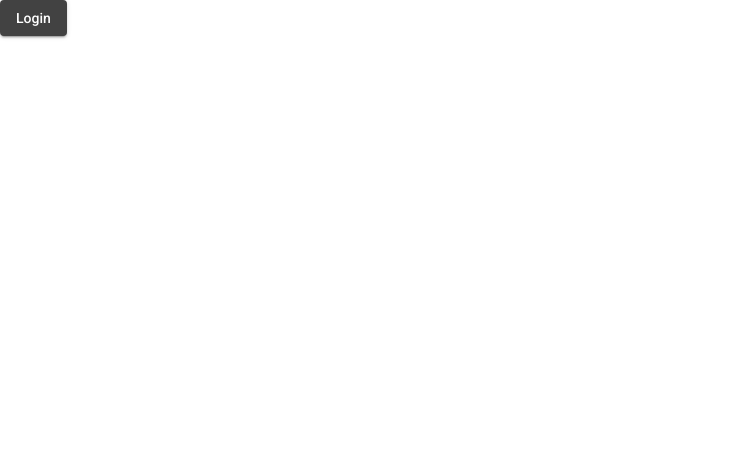
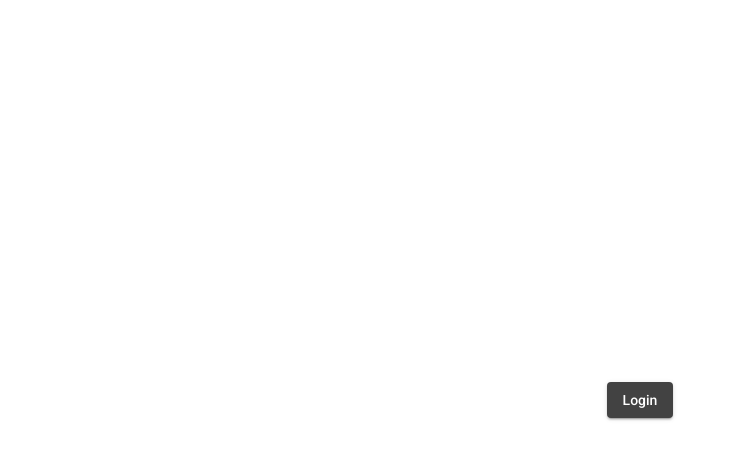
Before and after one commit to daguttt/heroes-app-angular, an Angular app: page /auth/login in a window 1280 px wide. Shown: the top 460 px of the page, without its empty margins (0-737 px from the left). Built offline with nearby package versions, Linux system fonts and the light colour scheme.

Commit message:
feat: add TailwindCSS

```diff
--- a/package.json
+++ b/package.json
@@ -30,12 +30,15 @@
     "@angular/compiler-cli": "~13.3.0",
     "@types/jasmine": "~3.10.0",
     "@types/node": "^12.11.1",
+    "autoprefixer": "^10.4.14",
     "jasmine-core": "~4.0.0",
     "karma": "~6.3.0",
     "karma-chrome-launcher": "~3.1.0",
     "karma-coverage": "~2.1.0",
     "karma-jasmine": "~4.0.0",
     "karma-jasmine-html-reporter": "~1.7.0",
+    "postcss": "^8.4.21",
+    "tailwindcss": "^3.3.0",
     "typescript": "~4.6.2"
   }
 }
--- a/src/app/auth/pages/login-page/login-page.component.html
+++ b/src/app/auth/pages/login-page/login-page.component.html
@@ -1 +1,3 @@
-<button mat-raised-button (click)="login()">Login</button>
+<main class="container flex items-center justify-center mx-auto h-s-screen">
+  <button mat-raised-button (click)="login()">Login</button>
+</main>
--- a/src/styles.css
+++ b/src/styles.css
@@ -1,15 +1,13 @@
-/* You can add global styles to this file, and also import other style files */
+@tailwind base;
+@tailwind components;
+@tailwind utilities;
 
-html,
-body {
-  height: 100%;
+@layer base {
+  app-root {
+    @apply block;
+  }
+  .h-s-screen {
+    height: 100vh;
+    height: 100svh;
+  }
 }
-
-body {
-  margin: 0;
-  font-family: Roboto, "Helvetica Neue", sans-serif;
-}
-
-.flex-spacer {
-  flex: 1 1 auto;
-}
--- /dev/null
+++ b/tailwind.config.js
@@ -0,0 +1,10 @@
+/** @type {import('tailwindcss').Config} */
+module.exports = {
+  content: [
+    "./src/**/*.{html,ts}",
+  ],
+  theme: {
+    extend: {},
+  },
+  plugins: [],
+}
```
Also changed, not shown: 1 other file (tests, documents, lock files or other folders).
